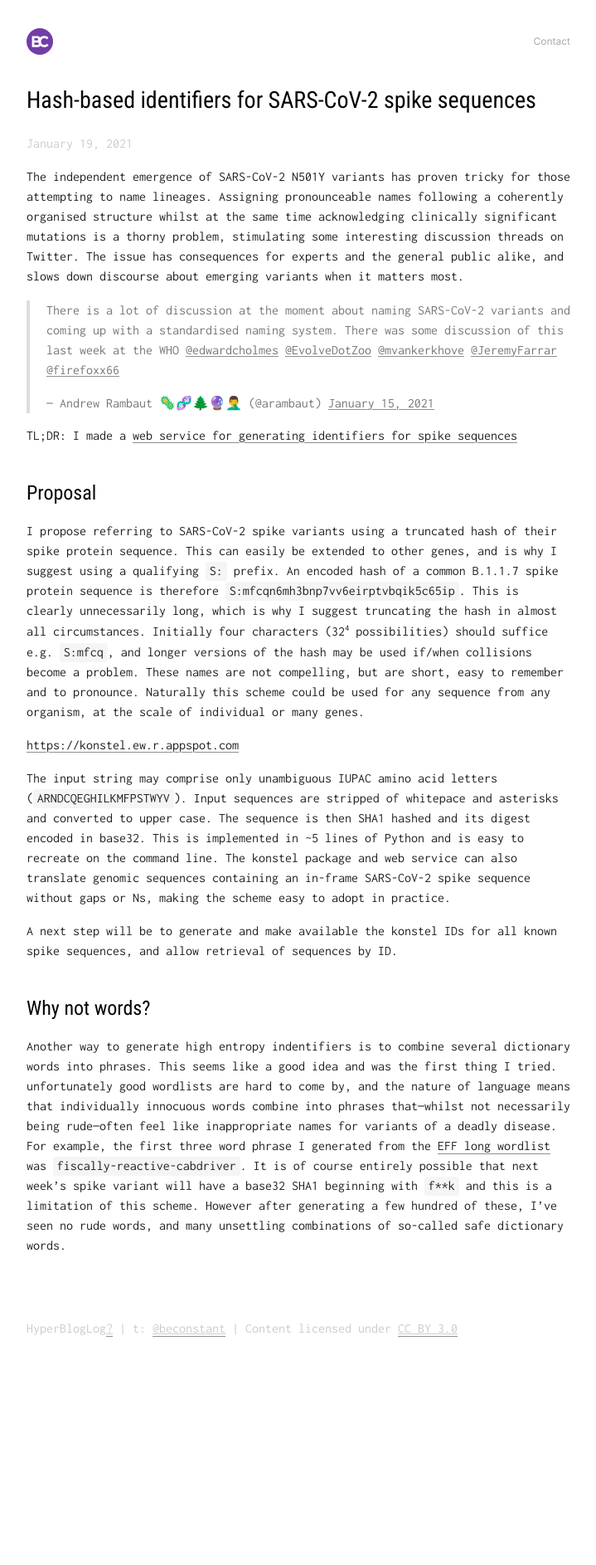
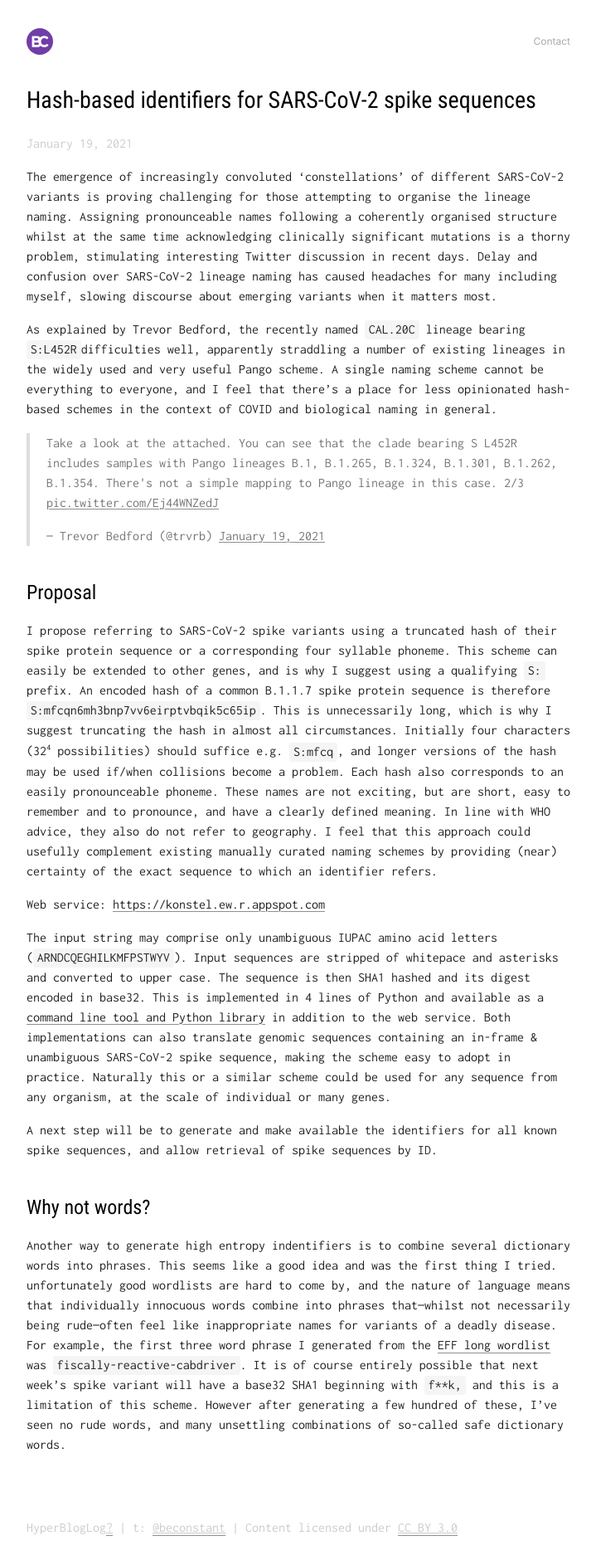
Before and after one commit to bede/bede.github.io, a Jekyll site: the page built from _posts/2021-01-19-covid-hashes.md, in a window 1280 px wide. Shown: the whole page at 83% size, without its empty margins (280-999 px from the left). Built offline with Jekyll 4.4.1, drawn with Linux system fonts in a browser that asks for light colours; comment, search, counter and statistics services are not loaded; before the commit the page ends 1646 px from its top, so only the background shows below that.

Commit message:
Add tweet and comment

```diff
--- a/_posts/2021-01-19-covid-hashes.md
+++ b/_posts/2021-01-19-covid-hashes.md
@@ -5,28 +5,26 @@ title: Hash-based identifiers for SARS-CoV-2 spike sequences
 
 ---
 
-The independent emergence of SARS-CoV-2 N501Y variants has proven tricky for those attempting to name lineages. Assigning pronounceable names following a coherently organised structure whilst at the same time acknowledging clinically significant mutations is a thorny problem, stimulating some interesting discussion threads on Twitter. The issue has consequences for experts and the general public alike, and slows down discourse about emerging variants when it matters most.
+The emergence of increasingly convoluted 'constellations' of different SARS-CoV-2 variants is proving challenging for those attempting to organise the lineage naming. Assigning pronounceable names following a coherently organised structure whilst at the same time acknowledging clinically significant mutations is a thorny problem, stimulating interesting Twitter discussion in recent days. Delay and confusion over SARS-CoV-2 lineage naming has caused headaches for many including myself, slowing discourse about emerging variants when it matters most.
 
-<blockquote  class="twitter-tweet"><p lang="en" dir="ltr">There is a lot of  discussion at the moment about naming SARS-CoV-2 variants and coming up  with a standardised naming system. There was some discussion of this  last week at the WHO <a  href="https://twitter.com/edwardcholmes?ref_src=twsrc%5Etfw">@edwardcholmes</a>  <a  href="https://twitter.com/EvolveDotZoo?ref_src=twsrc%5Etfw">@EvolveDotZoo</a>  <a  href="https://twitter.com/mvankerkhove?ref_src=twsrc%5Etfw">@mvankerkhove</a>  <a  href="https://twitter.com/JeremyFarrar?ref_src=twsrc%5Etfw">@JeremyFarrar</a>  <a  href="https://twitter.com/firefoxx66?ref_src=twsrc%5Etfw">@firefoxx66</a></p>&mdash;  Andrew Rambaut 🦠🧬🌲🔮🤦‍♂️ (@arambaut) <a  href="https://twitter.com/arambaut/status/1350156866559619074?ref_src=twsrc%5Etfw">January  15, 2021</a></blockquote> <script async src="https://platform.twitter.com/widgets.js"  charset="utf-8"></script>
+As explained by Trevor Bedford, the recently named `CAL.20C` lineage bearing `S:L452R`difficulties well, apparently straddling a number of existing lineages in the widely used and very useful Pango scheme. A single naming scheme cannot be everything to everyone, and I feel that there's a place for less opinionated hash-based schemes in the context of COVID and biological naming in general.
 
-
-
-TL;DR: I made a [web service for generating identifiers for spike sequences](https://konstel.ew.r.appspot.com/)
+<blockquote class="twitter-tweet"><p lang="en" dir="ltr">Take a look at the attached. You can see that the clade bearing S L452R includes samples with Pango lineages B.1, B.1.265, B.1.324, B.1.301, B.1.262, B.1.354. There&#39;s not a simple mapping to Pango lineage in this case. 2/3 <a href="https://t.co/Ej44WNZedJ">pic.twitter.com/Ej44WNZedJ</a></p>&mdash; Trevor Bedford (@trvrb) <a href="https://twitter.com/trvrb/status/1351671800300662785?ref_src=twsrc%5Etfw">January 19, 2021</a></blockquote> <script async src="https://platform.twitter.com/widgets.js" charset="utf-8"></script>
 
 
 
 ## Proposal
 
-I propose referring to SARS-CoV-2 spike variants using a truncated hash of their spike protein sequence. This can easily be extended to other genes, and is why I suggest using a qualifying `S:` prefix. An encoded hash of a common B.1.1.7 spike protein sequence is therefore `S:mfcqn6mh3bnp7vv6eirptvbqik5c65ip`. This is clearly unnecessarily long, which is why I suggest truncating the hash in almost all circumstances. Initially four characters (32<sup>4</sup> possibilities) should suffice e.g. `S:mfcq`, and longer versions of the hash may be used if/when collisions become a problem. These names are not compelling, but are short, easy to remember and to pronounce. Naturally this scheme could be used for any sequence from any organism, at the scale of individual or many genes.
+I propose referring to SARS-CoV-2 spike variants using a truncated hash of their spike protein sequence or a corresponding four syllable phoneme. This scheme can easily be extended to other genes, and is why I suggest using a qualifying `S:` prefix. An encoded hash of a common B.1.1.7 spike protein sequence is therefore `S:mfcqn6mh3bnp7vv6eirptvbqik5c65ip`. This is unnecessarily long, which is why I suggest truncating the hash in almost all circumstances. Initially four characters (32<sup>4</sup> possibilities) should suffice e.g. `S:mfcq`, and longer versions of the hash may be used if/when collisions become a problem. Each hash also corresponds to an easily pronounceable phoneme. These names are not exciting, but are short, easy to remember and to pronounce, and have a clearly defined meaning. In line with WHO advice, they also do not refer to geography. I feel that this approach could usefully complement existing manually curated naming schemes by providing (near) certainty of the exact sequence to which an identifier refers.
 
-[https://konstel.ew.r.appspot.com](https://konstel.ew.r.appspot.com/)
+Web service: [https://konstel.ew.r.appspot.com](https://konstel.ew.r.appspot.com/)
 
-The input string may comprise only unambiguous IUPAC amino acid letters (`ARNDCQEGHILKMFPSTWYV`). Input sequences are stripped of whitepace and asterisks and converted to upper case. The sequence is then SHA1 hashed and its digest encoded in base32. This is implemented in ~5 lines of Python and is easy to recreate on the command line. The konstel package and web service can also translate genomic sequences containing an in-frame SARS-CoV-2 spike sequence without gaps or Ns, making the scheme easy to adopt in practice.
+The input string may comprise only unambiguous IUPAC amino acid letters (`ARNDCQEGHILKMFPSTWYV`). Input sequences are stripped of whitepace and asterisks and converted to upper case. The sequence is then SHA1 hashed and its digest encoded in base32. This is implemented in 4 lines of Python and available as a [command line tool and Python library](https://github.com/bede/konstel) in addition to the web service. Both implementations can also translate genomic sequences containing an in-frame & unambiguous SARS-CoV-2 spike sequence, making the scheme easy to adopt in practice. Naturally this or a similar scheme could be used for any sequence from any organism, at the scale of individual or many genes.
 
-A next step will be to generate and make available the konstel IDs for all known spike sequences, and allow retrieval of sequences by ID.
+A next step will be to generate and make available the identifiers for all known spike sequences, and allow retrieval of spike sequences by ID.
 
 
 
 ## Why not words?
 
-Another way to generate high entropy indentifiers is to combine several dictionary words into phrases. This seems like a good idea and was the first thing I tried. unfortunately good wordlists are hard to come by, and the nature of language means that individually innocuous words combine into phrases that—whilst not necessarily being rude—often feel like inappropriate names for variants of a deadly disease. For example, the first three word phrase I generated from the [EFF long wordlist](https://www.eff.org/deeplinks/2016/07/new-wordlists-random-passphrases) was `fiscally-reactive-cabdriver`. It is of course entirely possible that next week's spike variant will have a base32 SHA1 beginning with `f**k` and this is a limitation of this scheme. However after generating a few hundred of these, I've seen no rude words, and many unsettling combinations of so-called safe dictionary words.
+Another way to generate high entropy indentifiers is to combine several dictionary words into phrases. This seems like a good idea and was the first thing I tried. unfortunately good wordlists are hard to come by, and the nature of language means that individually innocuous words combine into phrases that—whilst not necessarily being rude—often feel like inappropriate names for variants of a deadly disease. For example, the first three word phrase I generated from the [EFF long wordlist](https://www.eff.org/deeplinks/2016/07/new-wordlists-random-passphrases) was `fiscally-reactive-cabdriver`. It is of course entirely possible that next week's spike variant will have a base32 SHA1 beginning with `f**k,` and this is a limitation of this scheme. However after generating a few hundred of these, I've seen no rude words, and many unsettling combinations of so-called safe dictionary words.
```
